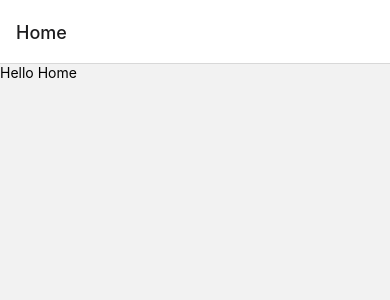
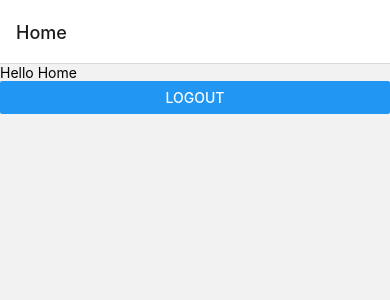
Before and after one commit to eduardo-da-silva/reactNative-layout-navigation, a React Native app: screen / in a window 390 px wide. Both pictures are taken after a click on the button "SIGN IN". Shown: the top 300 px of the page. Built offline with nearby package versions, Linux system fonts and the light colour scheme.

Commit message:
add a logout simple logic

```diff
--- a/App.js
+++ b/App.js
@@ -10,7 +10,13 @@ const Stack = createNativeStackNavigator();
 const AuthContext = React.createContext();
 
 function HomeScreen() {
-  return <Text>Hello Home</Text>;
+  const { signOut } = React.useContext(AuthContext);
+  return (
+    <View>
+      <Text>Hello Home</Text>
+      <Button title="Logout" onPress={() => signOut()} />
+    </View>
+  );
 }
 
 function LoginScreen() {
```
